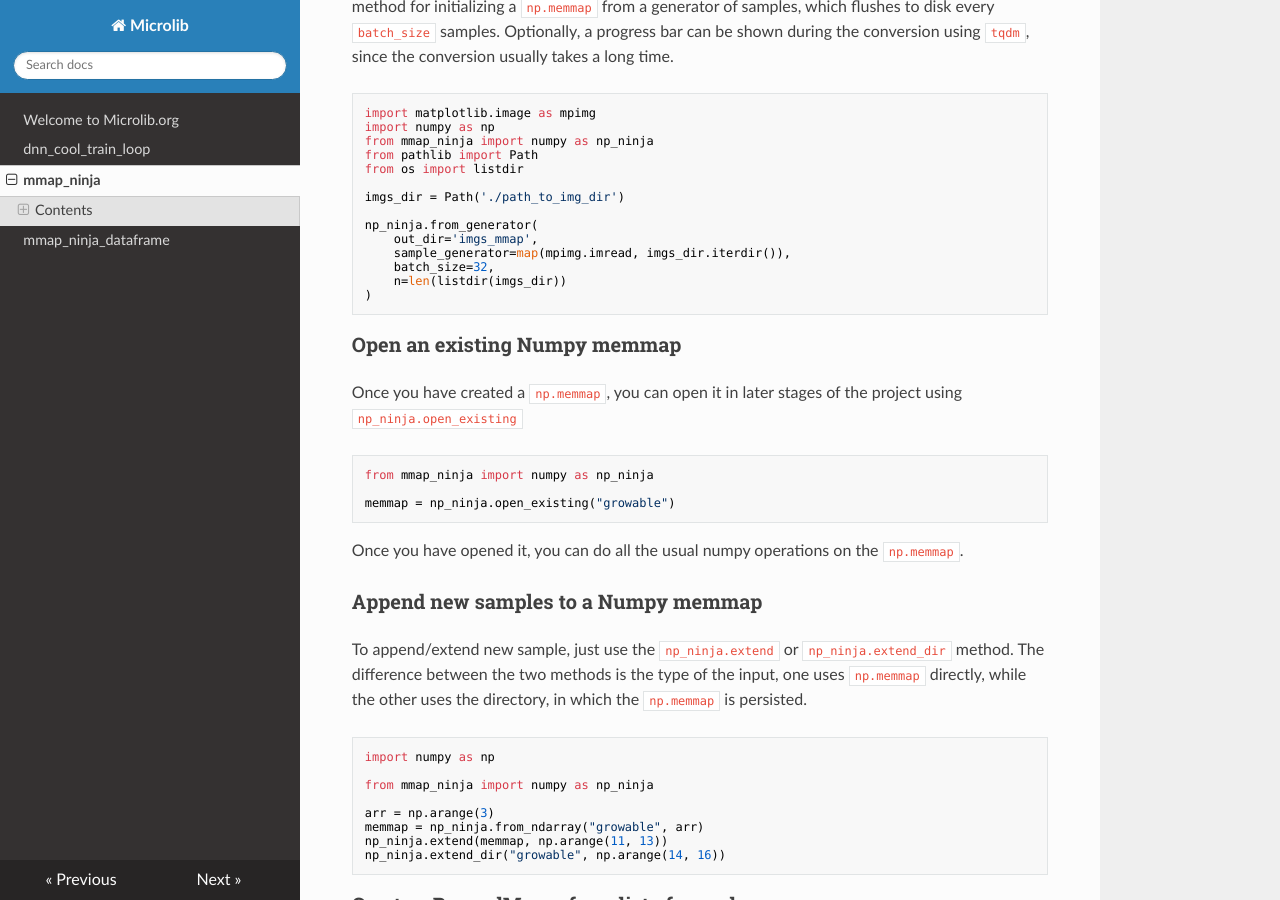
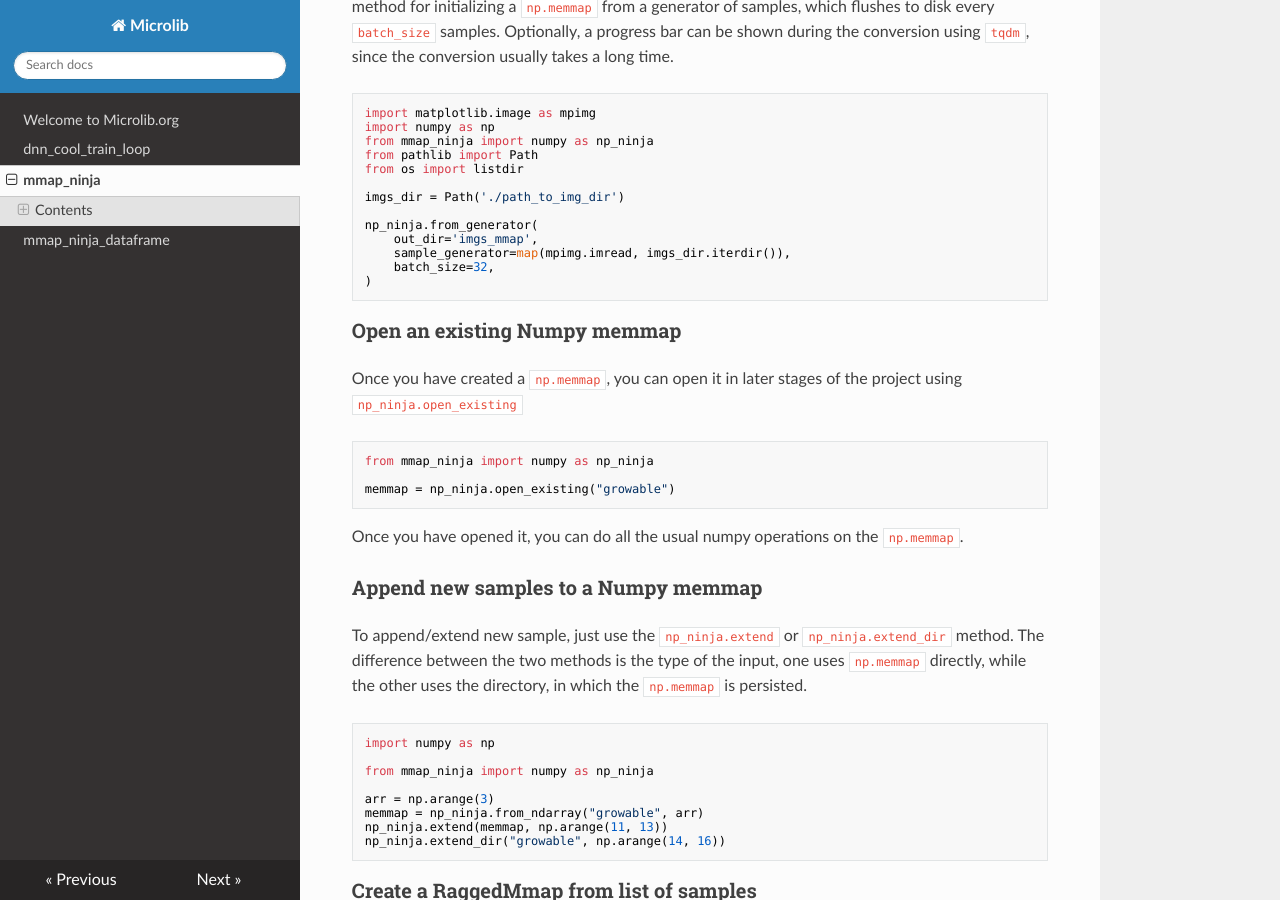
Before and after one commit to microlib-org/site, an MkDocs documentation site: the page built from docs/mmap_ninja.md, in a window 1280 px wide and 900 px high, scrolled down 1458 px. Built offline with MkDocs 1.6.1, drawn with Linux system fonts in a browser that asks for light colours; nearby versions of some CDN libraries.

Commit message:
Update microlib docs.

````diff
--- a/docs/mmap_ninja.md
+++ b/docs/mmap_ninja.md
@@ -82,7 +82,6 @@ np_ninja.from_generator(
     out_dir='imgs_mmap',
     sample_generator=map(mpimg.imread, imgs_dir.iterdir()),
     batch_size=32,
-    n=len(listdir(imgs_dir))
 )
 ```
 
````
